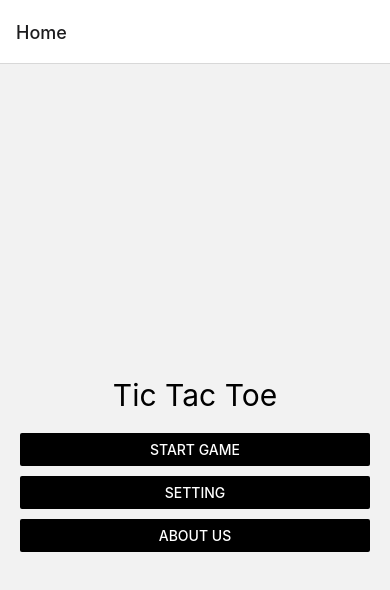
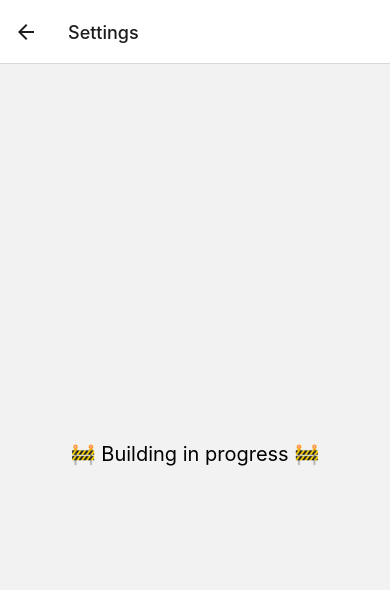
Before and after one commit to SavannaPisc/MobileAppTicTacTactics, a React Native app: screen /Settings in a window 390 px wide. Shown: the top 590 px of the page. Built offline with nearby package versions, Linux system fonts and the light colour scheme.

Commit message:
Update 2nd ver

```diff
--- a/src/App.jsx
+++ b/src/App.jsx
@@ -22,7 +22,7 @@ const App = () => {
       <Stack.Navigator initialRouteName="Home">
         <Stack.Screen name="Game" component={Game} />
         <Stack.Screen name="Home" component={HomeScreen} />
-        <Stack.Screen name="Setting" component={Setting} />
+        <Stack.Screen name="Settings" component={Setting} />
         <Stack.Screen name="About Us" component={AboutUs} />
       </Stack.Navigator>
     </NavigationContainer>
--- a/src/screens/HomeScreen.jsx
+++ b/src/screens/HomeScreen.jsx
@@ -19,7 +19,7 @@ const HomeScreen = ({navigation}) => {
   };
 
   const handleSetting = () => {
-    navigation.navigate('Setting');
+    navigation.navigate('Settings');
   };
 
   return (
@@ -35,7 +35,7 @@ const HomeScreen = ({navigation}) => {
         <Button
           color="#000"
           style={Styles.button}
-          title="Setting"
+          title="Settings"
           onPress={handleSetting}
         />
         <Button
--- a/src/screens/Setting.jsx
+++ b/src/screens/Setting.jsx
@@ -12,7 +12,7 @@ import Styles from '../layout/Styles';
 const Setting = () => {
   return (
     <View style={Styles.container}>
-      <Text style={Styles.text}>🚧 Under Construction 🚧</Text>
+      <Text style={Styles.text}>🚧 Building in progress 🚧</Text>
     </View>
   );
 };
```
Also changed, not shown: 2 other files (tests, documents, lock files or other folders).
